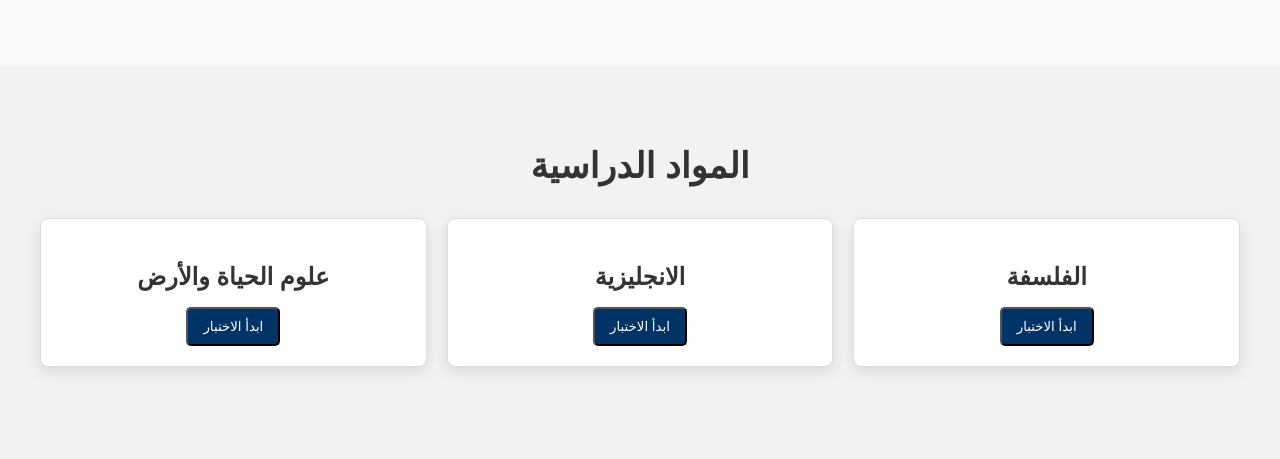
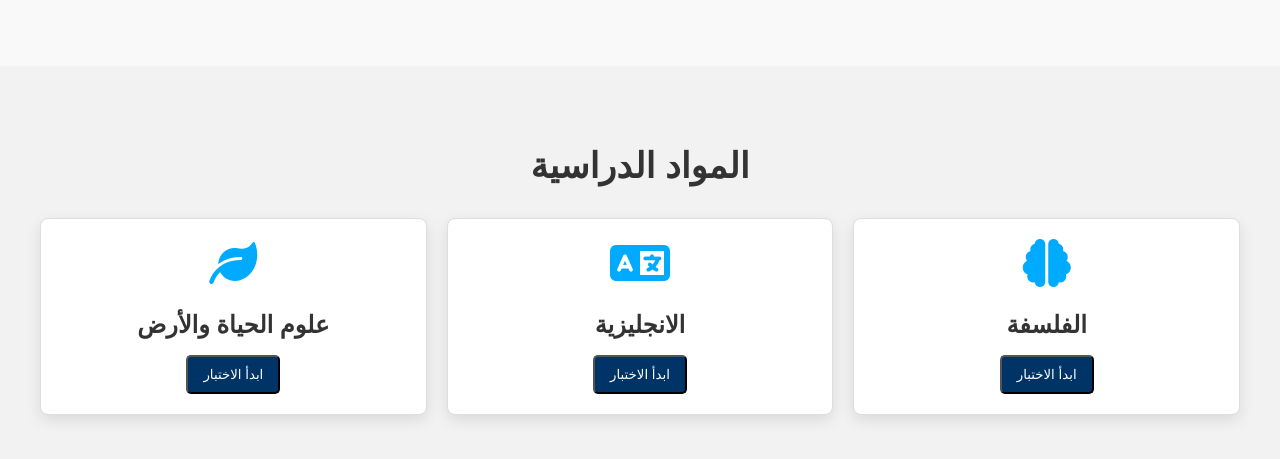
Before and after one commit to omar-school1/omaralmokhtar, a plain HTML site: page index1.html in a window 1280 px wide. Shown: the part 685-1144 px from the top of the page. Before the commit the page ends 1102 px from the top, so only its background shows below. Drawn offline with Linux system fonts and the light colour scheme.

Commit message:
Update index1.html

```diff
--- a/index1.html
+++ b/index1.html
@@ -4,6 +4,7 @@
     <meta charset="UTF-8">
     <meta name="viewport" content="width=device-width, initial-scale=1.0">
     <title>الثانوية التأهيلية عمر المختار</title>
+<link rel="stylesheet" href="https://cdnjs.cloudflare.com/ajax/libs/font-awesome/6.0.0/css/all.min.css">
     <style>
     /* تحسين تصميم الخلفية */
 body {
@@ -392,6 +393,7 @@ nav ul li a:hover {
 
             <!-- امادة الفلسفة -->
             <div class="subject">
+    <i class="fas fa-brain fa-3x" style="color: #00aaff;"></i> <!-- أيقونة للفلسفة -->
     <h3>الفلسفة</h3>
     <button class="btn" onclick="toggleTeacherChoice('arabic')">ابدأ الاختبار</button>
     <div id="teacher-choice-arabic" style="display:none;">
@@ -406,8 +408,9 @@ nav ul li a:hover {
     </div>
 </div>
 
-            <!-- الانجليزية  -->
+<!-- مادة اللغة الإنجليزية -->
 <div class="subject">
+    <i class="fas fa-language fa-3x" style="color: #00aaff;"></i> <!-- أيقونة للإنجليزية -->
     <h3>الانجليزية</h3>
     <button class="btn" onclick="toggleTeacherChoice('social')">ابدأ الاختبار</button>
     <div id="teacher-choice-social" style="display:none;">
@@ -423,17 +426,18 @@ nav ul li a:hover {
     </div>
 </div>
 
-            <!--علوم الحياة والارض  -->
+<!-- مادة علوم الحياة والأرض -->
 <div class="subject">
-                <h3>علوم الحياة والأرض </h3>
+    <i class="fas fa-leaf fa-3x" style="color: #00aaff;"></i> <!-- أيقونة لعلوم الحياة والأرض -->
+    <h3>علوم الحياة والأرض</h3>
     <button class="btn" onclick="toggleTeacherChoice('french')">ابدأ الاختبار</button>
     <div id="teacher-choice-french" style="display:none;">
         <button class="btn" onclick="showOptions('french-aisha')">الاستاد رقم واحد</button>
         <button class="btn" onclick="showOptions('french-fatima')">الاستاد رقم اثنان</button>
     </div>
     <div id="teacher-options-french-aisha" style="display:none;">
-                    <button class="btn" onclick="startQuiz('french-aisha-vocabulary')">الوحدة الاولى </button>
-                    <button class="btn" onclick="startQuiz('french-aisha-conjugation')">الوحدة الثانية </button>
+        <button class="btn" onclick="startQuiz('french-aisha-vocabulary')">الوحدة الاولى</button>
+        <button class="btn" onclick="startQuiz('french-aisha-conjugation')">الوحدة الثانية</button>
     </div>
     <div id="teacher-options-french-fatima" style="display:none;">
         <button class="btn" onclick="startQuiz('french-fatima-comprehension')">اسم قابل لتعديل</button>
```
Lines whose indentation alone changed are shown as unchanged.
